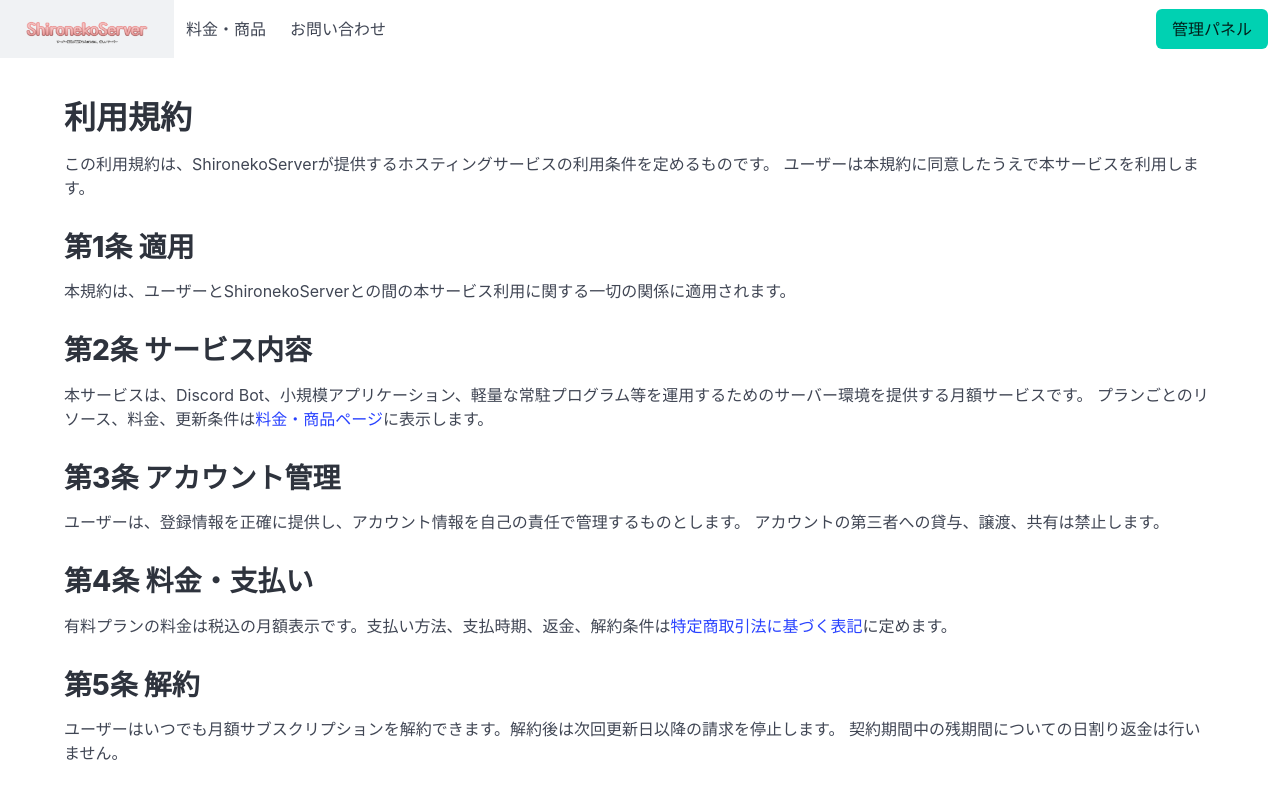
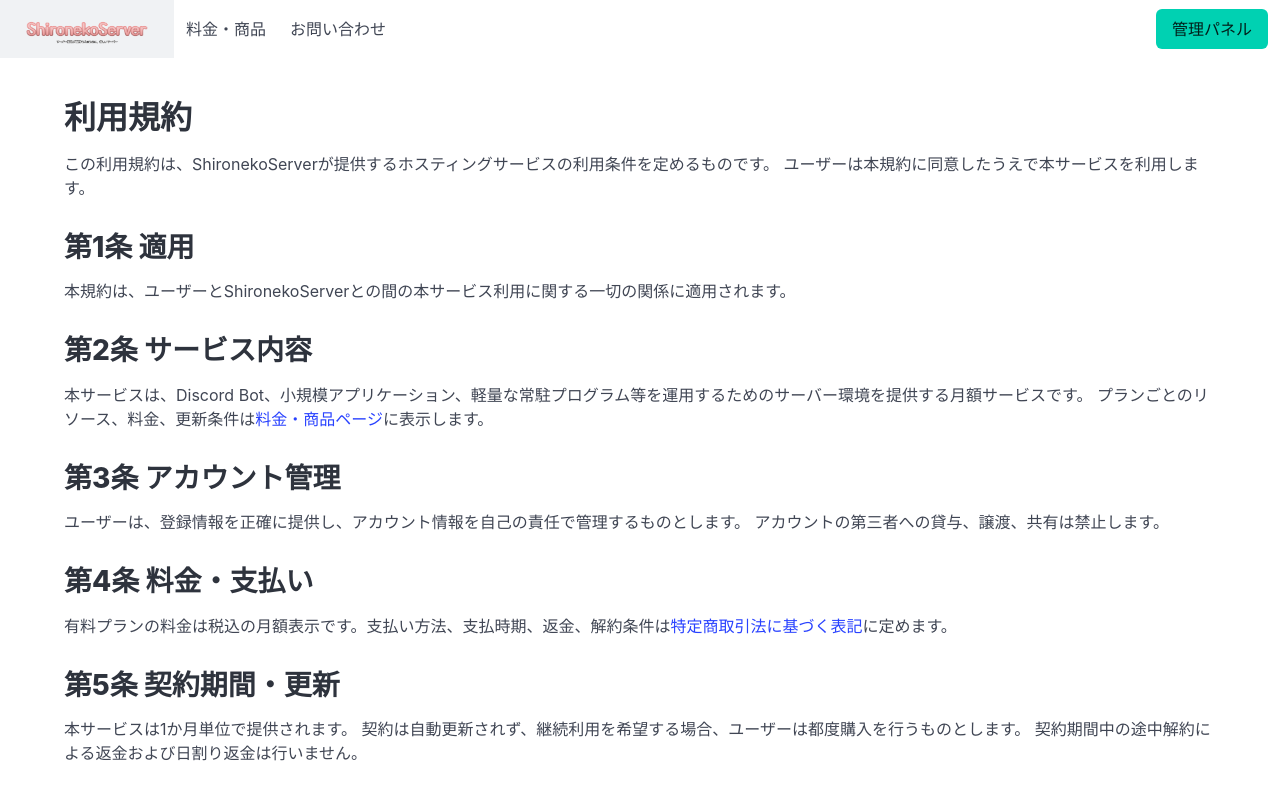
Before and after one commit to ShironekoServer/new_shironeko_web, a Next.js app: page /terms in a window 1280 px wide. Shown: the top 795 px of the page. Built offline with nearby package versions, Linux system fonts and the light colour scheme.

Commit message:
terms.tsx を更新

```diff
--- a/app/terms/terms.tsx
+++ b/app/terms/terms.tsx
@@ -37,10 +37,11 @@ export default function Terms() {
           <Link href="/commerce">特定商取引法に基づく表記</Link>に定めます。
         </p>
 
-        <h2>第5条 解約</h2>
+        <h2>第5条 契約期間・更新</h2>
         <p>
-          ユーザーはいつでも月額サブスクリプションを解約できます。解約後は次回更新日以降の請求を停止します。
-          契約期間中の残期間についての日割り返金は行いません。
+          本サービスは1か月単位で提供されます。
+          契約は自動更新されず、継続利用を希望する場合、ユーザーは都度購入を行うものとします。
+          契約期間中の途中解約による返金および日割り返金は行いません。
         </p>
 
         <h2>第6条 禁止事項</h2>
```
